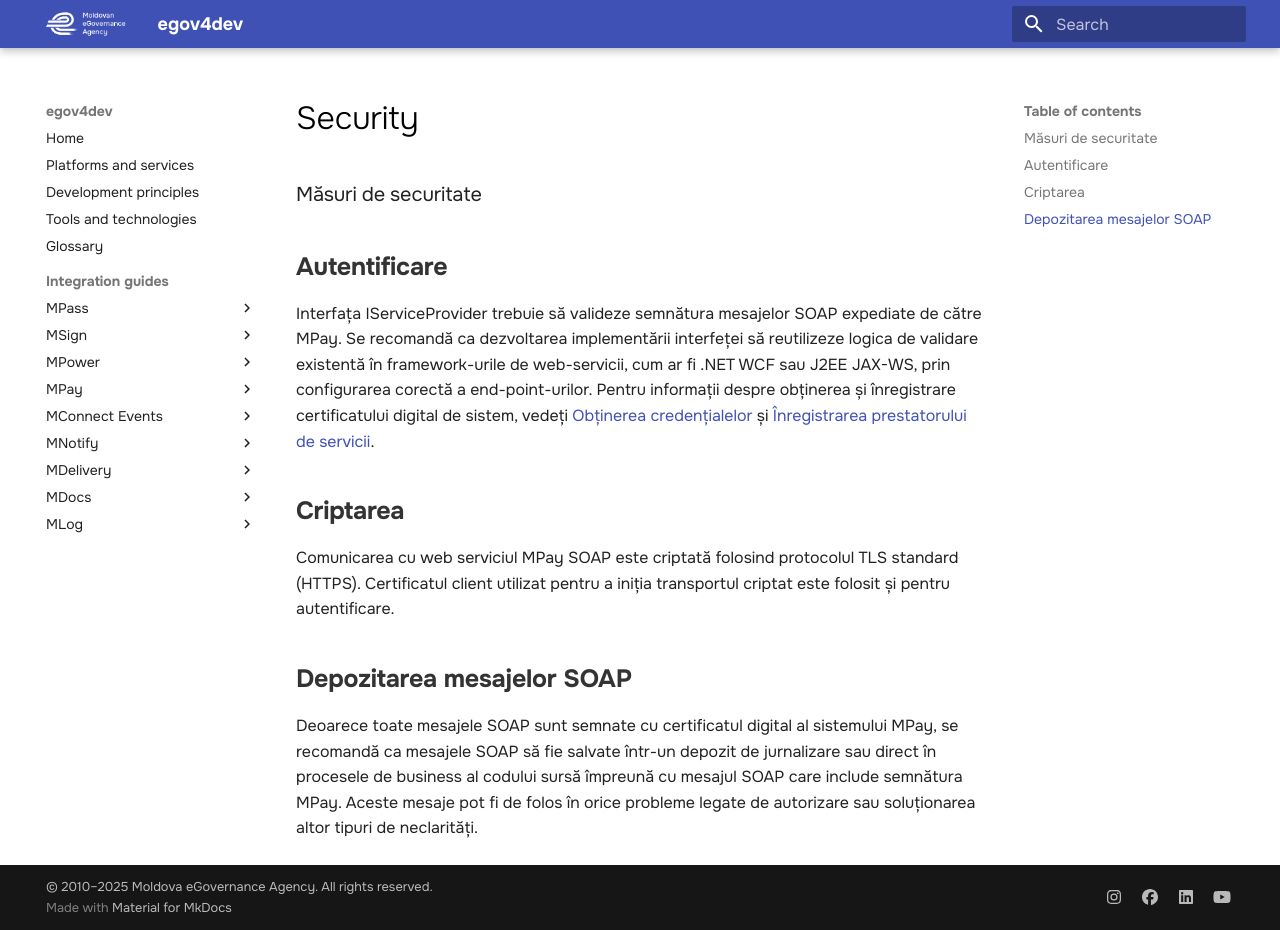
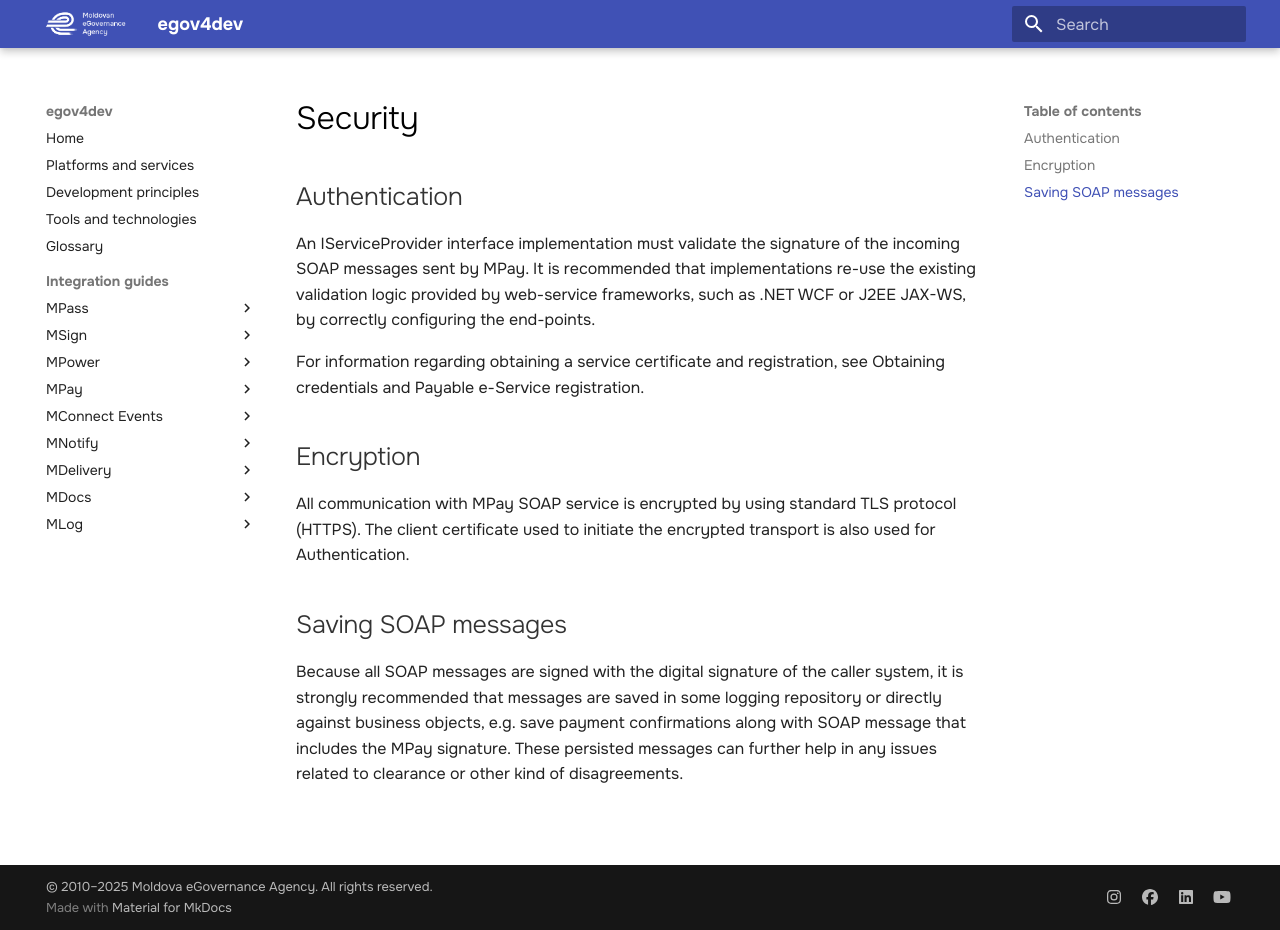
Before and after one commit to egov-moldova/egov4dev, an MkDocs documentation site: the page built from docs/guides/mpay/security.md, in a window 1280 px wide and 930 px high. Built offline with MkDocs 1.6.1 and Material for MkDocs 9.7.7, drawn with Linux system fonts in a browser that asks for light colours.

Commit message:
Update security.md

```diff
--- a/docs/guides/mpay/security.md
+++ b/docs/guides/mpay/security.md
@@ -1,14 +1,13 @@
-###Măsuri de securitate
+## Authentication
 
-##**Autentificare**
+An IServiceProvider interface implementation must validate the signature of the incoming SOAP messages sent by MPay. It is recommended that implementations re-use the existing validation logic provided by web-service frameworks, such as .NET WCF or J2EE JAX-WS, by correctly configuring the end-points.
 
-Interfața IServiceProvider trebuie să valideze semnătura mesajelor SOAP expediate de către MPay. Se recomandă ca dezvoltarea implementării interfeței să reutilizeze logica de validare existentă în framework-urile de web-servicii, cum ar fi .NET WCF sau J2EE JAX-WS, prin configurarea corectă a end-point-urilor.
-Pentru informații despre obținerea și înregistrare certificatului digital de sistem, vedeți [Obținerea credențialelor](./../integration_process#obtinerea-credentialelor) și [Înregistrarea prestatorului de servicii](./../integration_process#inregistrarea-prestatorului-de-servicii).
+For information regarding obtaining a service certificate and registration, see Obtaining credentials and Payable e-Service registration.
 
-##**Criptarea**
+## Encryption
 
-Comunicarea cu web serviciul MPay SOAP este criptată folosind protocolul TLS standard (HTTPS). Certificatul client utilizat pentru a iniția transportul criptat este folosit și pentru autentificare.
+All communication with MPay SOAP service is encrypted by using standard TLS protocol (HTTPS). The client certificate used to initiate the encrypted transport is also used for Authentication.
 
-##**Depozitarea mesajelor SOAP**
+## Saving SOAP messages
 
-Deoarece toate mesajele SOAP sunt semnate cu certificatul digital al sistemului MPay, se recomandă ca mesajele SOAP să fie salvate într-un depozit de jurnalizare sau direct în procesele de business al codului sursă împreună cu mesajul SOAP care include semnătura MPay. Aceste mesaje pot fi de folos în orice probleme legate de autorizare sau soluționarea altor tipuri de neclarități.
+Because all SOAP messages are signed with the digital signature of the caller system, it is strongly recommended that messages are saved in some logging repository or directly against business objects, e.g. save payment confirmations along with SOAP message that includes the MPay signature. These persisted messages can further help in any issues related to clearance or other kind of disagreements.
```
